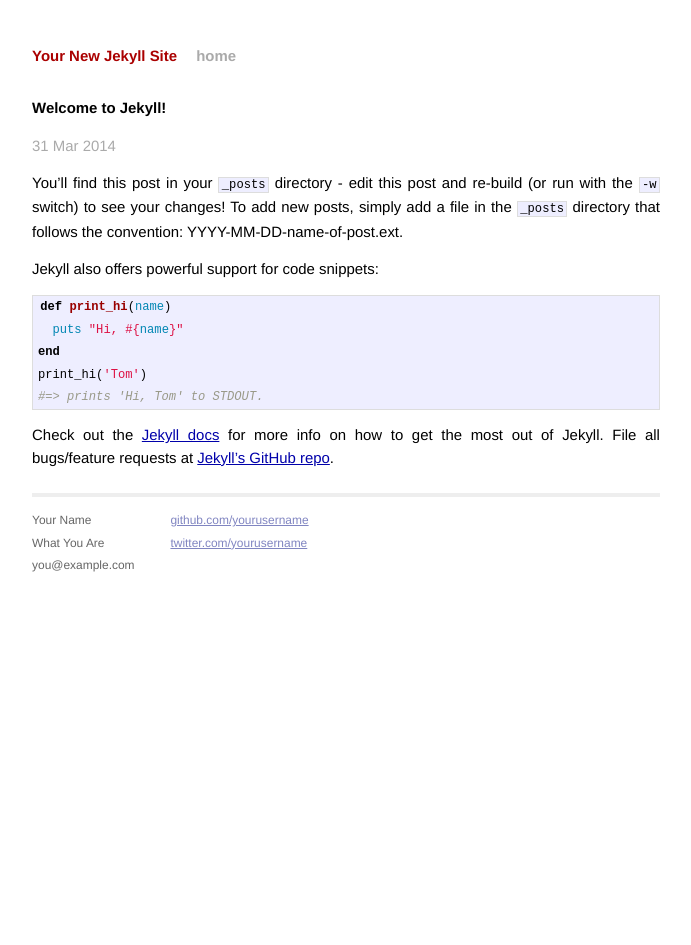
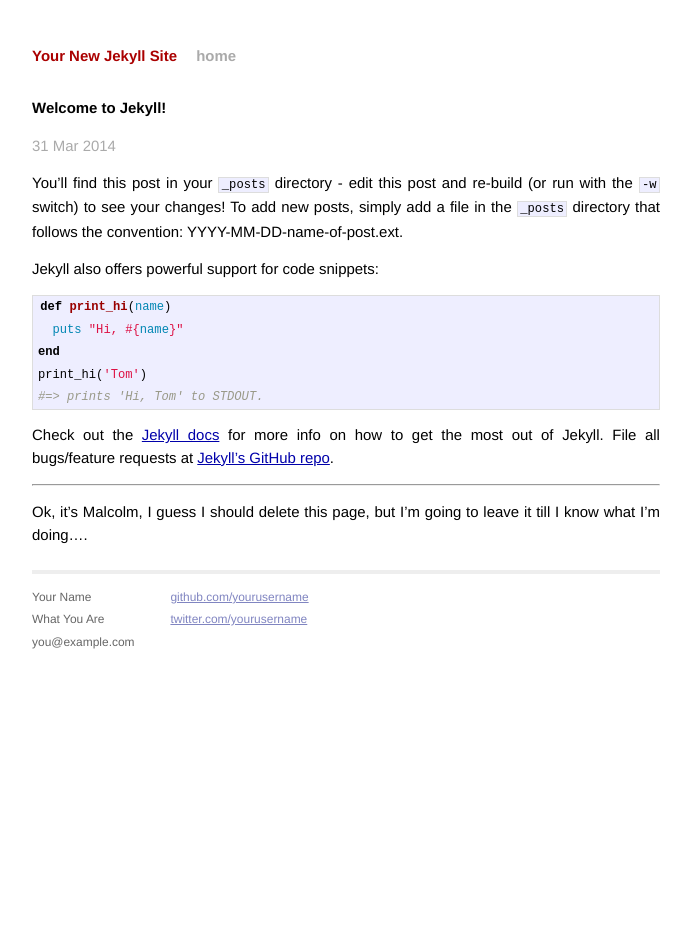
Before and after one commit to mdoug/mdoug.github.io, a Jekyll site: the page built from _posts/2014-03-31-welcome-to-jekyll.markdown, in a window 1280 px wide. Shown: the whole page, without its empty margins (294-985 px from the left). Built offline with Jekyll 4.4.1, drawn with Linux system fonts in a browser that asks for light colours; Markdown is read by kramdown in place of the engine named in the settings.

Commit message:
Changed One Thing

```diff
--- a/_posts/2014-03-31-welcome-to-jekyll.markdown
+++ b/_posts/2014-03-31-welcome-to-jekyll.markdown
@@ -20,5 +20,11 @@
 
 Check out the [Jekyll docs][jekyll] for more info on how to get the most out of Jekyll. File all bugs/feature requests at [Jekyll's GitHub repo][jekyll-gh].
 
+---
+
+Ok, it's  Malcolm, I guess I should delete this page, but I'm going to leave it till I know what I'm doing....
+
+
+
 [jekyll-gh]: https://github.com/mojombo/jekyll
 [jekyll]:    http://jekyllrb.com
```
